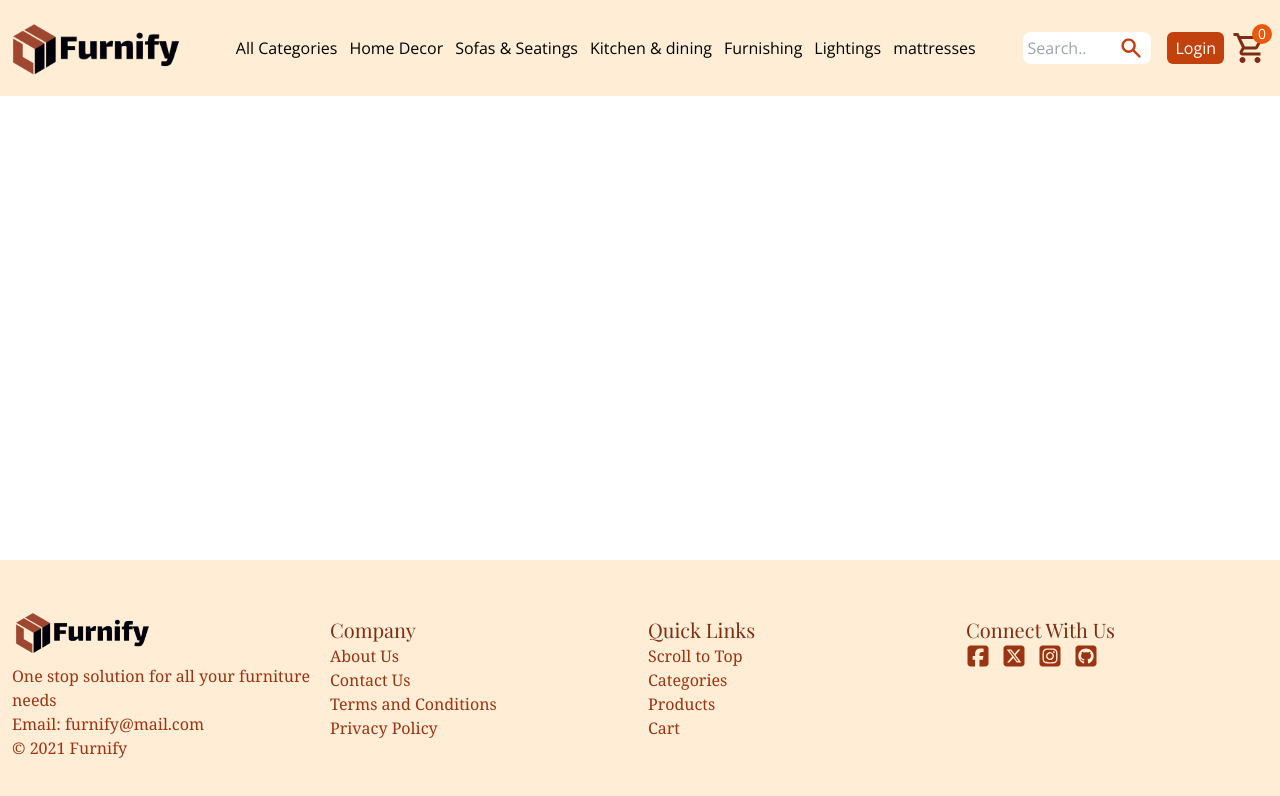
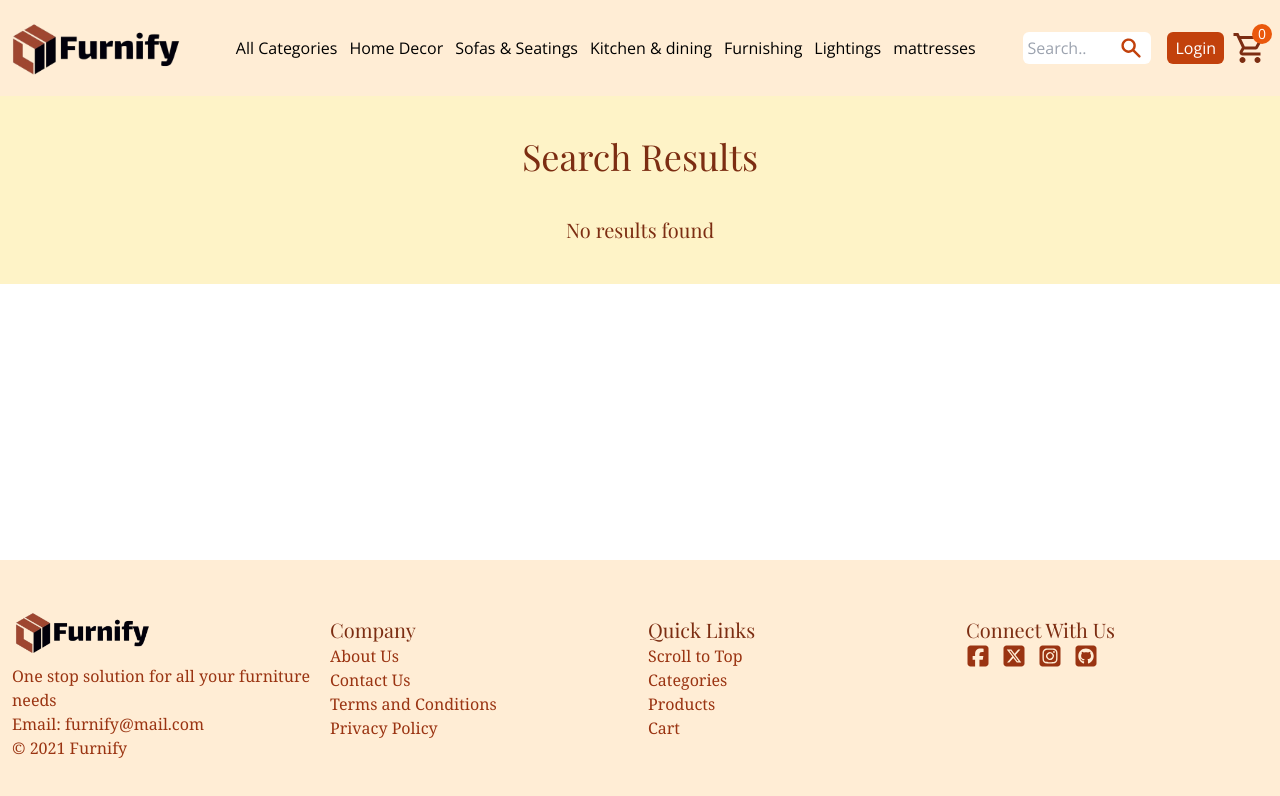
Before and after one commit to anaspxr/e-commerce-furniture-shop, a React (Vite) app in the folder frontend/: page /search/1 in a window 1280 px wide. Shown: the top 796 px of the page. Built offline with nearby package versions, Linux system fonts and the light colour scheme.

Commit message:
add search functionality

```diff
--- a/frontend/src/App.jsx
+++ b/frontend/src/App.jsx
@@ -10,6 +10,8 @@ import { UserProvider } from "./contexts/UserContext";
 import Product from "./pages/Product";
 import ScrollToTop from "./components/ScrollToTop";
 import { CartContextProvider } from "./contexts/CartContext";
+import SearchResults from "./pages/SearchResults";
+import Payment from "./pages/Payment";
 
 function App() {
   return (
@@ -46,6 +48,8 @@ function App() {
               <Route path="/cart" element={<Cart />} />
               <Route path="/login" element={<LoginSignup />} />
               <Route path="/profile" element={<Profile />} />
+              <Route path="/search/:query" element={<SearchResults />} />
+              <Route path="/payment" element={<Payment />} />
             </Routes>
 
             <Footer />
--- a/frontend/src/components/Navbar.jsx
+++ b/frontend/src/components/Navbar.jsx
@@ -1,11 +1,12 @@
 import logo from "./assets/logo.png";
 import { useContext, useState } from "react";
 import { Link, NavLink } from "react-router-dom";
-import { HiMenuAlt1, HiX, HiChevronDown, HiSearch } from "react-icons/hi";
+import { HiMenuAlt1, HiX, HiChevronDown } from "react-icons/hi";
 import { MdOutlineShoppingCart } from "react-icons/md";
 import Button from "./Button";
 import { UserContext } from "../contexts/UserContext";
 import { CartContext } from "../contexts/CartContext";
+import SearchField from "./SearchField";
 
 const menuItems = [
   {
@@ -43,10 +44,6 @@ export default function Navbar() {
   const { currentUser } = useContext(UserContext);
   const [toggle, setToggle] = useState(false);
 
-  function handleSearch(e) {
-    e.preventDefault();
-  }
-
   return (
     <div className="fixed top-0 w-full bg-orange-100 flex justify-between items-center p-2  z-10">
       <div className="flex items-center">
@@ -78,16 +75,7 @@ export default function Navbar() {
         ))}
       </div>
       <div className="flex items-center gap-2">
-        <form onSubmit={handleSearch} className="flex">
-          <input
-            className="h-min rounded-lg p-1 max-w-32 sm:w-40 md:w-72"
-            placeholder="Search.."
-            type="text"
-          />
-          <button className="relative -m-2 -left-6 ">
-            <HiSearch className="text-orange-700 text-2xl" />
-          </button>
-        </form>
+        <SearchField />
         <DropDown />
         <div className="hidden sm:block">
           {currentUser ? (
@@ -100,7 +88,6 @@ export default function Navbar() {
             </Link>
           )}
         </div>
-
         <Link to="/cart">
           <MdOutlineShoppingCart className="text-4xl text-orange-900 hover:text-orange-700" />
         </Link>
@@ -121,7 +108,7 @@ export default function Navbar() {
 
 function MobileHeader({ setToggle }) {
   return (
-    <div className="bg-orange-300 md:hidden shadow-md w-56 absolute top-0 right-0 h-screen">
+    <div className="bg-orange-100 md:hidden shadow-md w-56 absolute top-0 right-0 h-screen">
       <div className="flex justify-end p-2 h-16 items-center">
         <HiX
           onClick={() => setToggle(false)}
--- /dev/null
+++ b/frontend/src/components/SearchField.jsx
@@ -0,0 +1,62 @@
+import { useEffect, useState } from "react";
+import { HiSearch } from "react-icons/hi";
+import { furnitureData } from "./assets/data";
+import { Link, useNavigate } from "react-router-dom";
+
+export default function SearchField() {
+  const navigate = useNavigate();
+  const [value, setValue] = useState("");
+  const [searchResults, setSearchResults] = useState([]);
+
+  function handleSearch(e) {
+    e.preventDefault();
+    if (value === "") {
+      return;
+    }
+    navigate(`/search/${value}`);
+  }
+
+  function handleChange(e) {
+    if (e.target.value === "") {
+      setSearchResults([]);
+      return;
+    }
+    setSearchResults(
+      furnitureData.filter((item) =>
+        item.name.toLowerCase().includes(e.target.value.toLowerCase())
+      )
+    );
+    setValue(e.target.value);
+  }
+
+  useEffect(() => {
+    document.addEventListener("click", () => {
+      setSearchResults([]);
+    });
+  }, []);
+
+  return (
+    <div>
+      <form onSubmit={handleSearch} className="flex">
+        <input
+          className="h-min rounded-md p-1 max-w-32 sm:w-40 md:w-72"
+          placeholder="Search.."
+          type="text"
+          onChange={handleChange}
+        />
+        <button className="relative -m-2 -left-6 ">
+          <HiSearch className="text-orange-700 text-2xl" />
+        </button>
+      </form>
+      {searchResults.length > 0 && (
+        <div className="h-52 overflow-y-scroll py-2 mt-2 rounded-md bg-orange-50 shadow-md absolute">
+          {searchResults.map((item) => (
+            <Link key={item.id} to={`/products/${item.id}`}>
+              <p className="p-1 hover:bg-orange-100">{item.name}</p>
+            </Link>
+          ))}
+        </div>
+      )}
+    </div>
+  );
+}
--- a/frontend/src/contexts/CartContext.jsx
+++ b/frontend/src/contexts/CartContext.jsx
@@ -3,6 +3,7 @@ import { createContext, useState } from "react";
 export const CartContext = createContext();
 
 export function CartContextProvider({ children }) {
+  const [buyItems, setBuyItems] = useState({});
   const [cartItems, setCartItems] = useState({});
   function addToCart(productID) {
     setCartItems((prev) => {
@@ -25,7 +26,9 @@ export function CartContextProvider({ children }) {
   }
 
   return (
-    <CartContext.Provider value={{ cartItems, addToCart, removeFromCart }}>
+    <CartContext.Provider
+      value={{ cartItems, addToCart, removeFromCart, buyItems, setBuyItems }}
+    >
       {children}
     </CartContext.Provider>
   );
--- a/frontend/src/index.css
+++ b/frontend/src/index.css
@@ -17,3 +17,17 @@ h5,
 h6 {
   font-family: "Playfair Display", serif;
 }
+
+/* scroll bar */
+::-webkit-scrollbar {
+  width: 10px;
+}
+
+::-webkit-scrollbar-track {
+  background: #df7d1421;
+}
+
+::-webkit-scrollbar-thumb {
+  border-radius: 20px;
+  background: #46140071;
+}
--- /dev/null
+++ b/frontend/src/pages/Payment.jsx
@@ -0,0 +1,41 @@
+import { useContext, useEffect } from "react";
+import { CartContext } from "../contexts/CartContext";
+import { useNavigate } from "react-router-dom";
+
+export default function Payment() {
+  const navigate = useNavigate();
+
+  const { buyItems } = useContext(CartContext);
+  useEffect(() => {
+    if (Object.keys(buyItems).length === 0) {
+      navigate("/cart");
+    }
+  });
+
+  console.log(buyItems);
+  return (
+    <div>
+      <h1 className="text-2xl text-center my-5">Payment</h1>
+      {/* <div className="flex justify-center">
+        <div className="w-96 p-5 bg-orange-50 rounded-md shadow-md">
+          <h2 className="text-xl text-center">Order Summary</h2>
+          <div className="flex justify-between my-2">
+            <p>Subtotal</p>
+            <p>${cart.total}</p>
+          </div>
+          <div className="flex justify-between my-2">
+            <p>Shipping</p>
+            <p>Free</p>
+          </div>
+          <div className="flex justify-between my-2">
+            <p>Total</p>
+            <p>${cart.total}</p>
+          </div>
+          <button className="w-full bg-orange-700 text-white p-2 rounded-md my-2">
+            Proceed to Payment
+          </button>
+        </div>
+      </div> */}
+    </div>
+  );
+}
--- /dev/null
+++ b/frontend/src/pages/SearchResults.jsx
@@ -0,0 +1,30 @@
+import Item from "../components/Item";
+import { furnitureData } from "../components/assets/data";
+import { useParams } from "react-router-dom";
+
+export default function SearchResults() {
+  const { query } = useParams();
+  console.log(query);
+  const results = furnitureData.filter((item) =>
+    item.name.toLowerCase().includes(query.toLowerCase())
+  );
+  return (
+    <div>
+      <div className="p-2 sm:p-3 lg:p-5 pb-10 bg-amber-100">
+        <h2 className="md:text-4xl text-3xl text-orange-900 py-5 text-center">
+          Search Results
+        </h2>
+        {results.length === 0 && (
+          <h1 className="text-xl text-orange-900 my-5 text-center">
+            No results found
+          </h1>
+        )}
+        <div className="grid grid-cols-2 md:grid-cols-3 gap-2 sm:gap-4">
+          {results.map((item) => (
+            <Item key={item.id} product={item} />
+          ))}
+        </div>
+      </div>
+    </div>
+  );
+}
```
